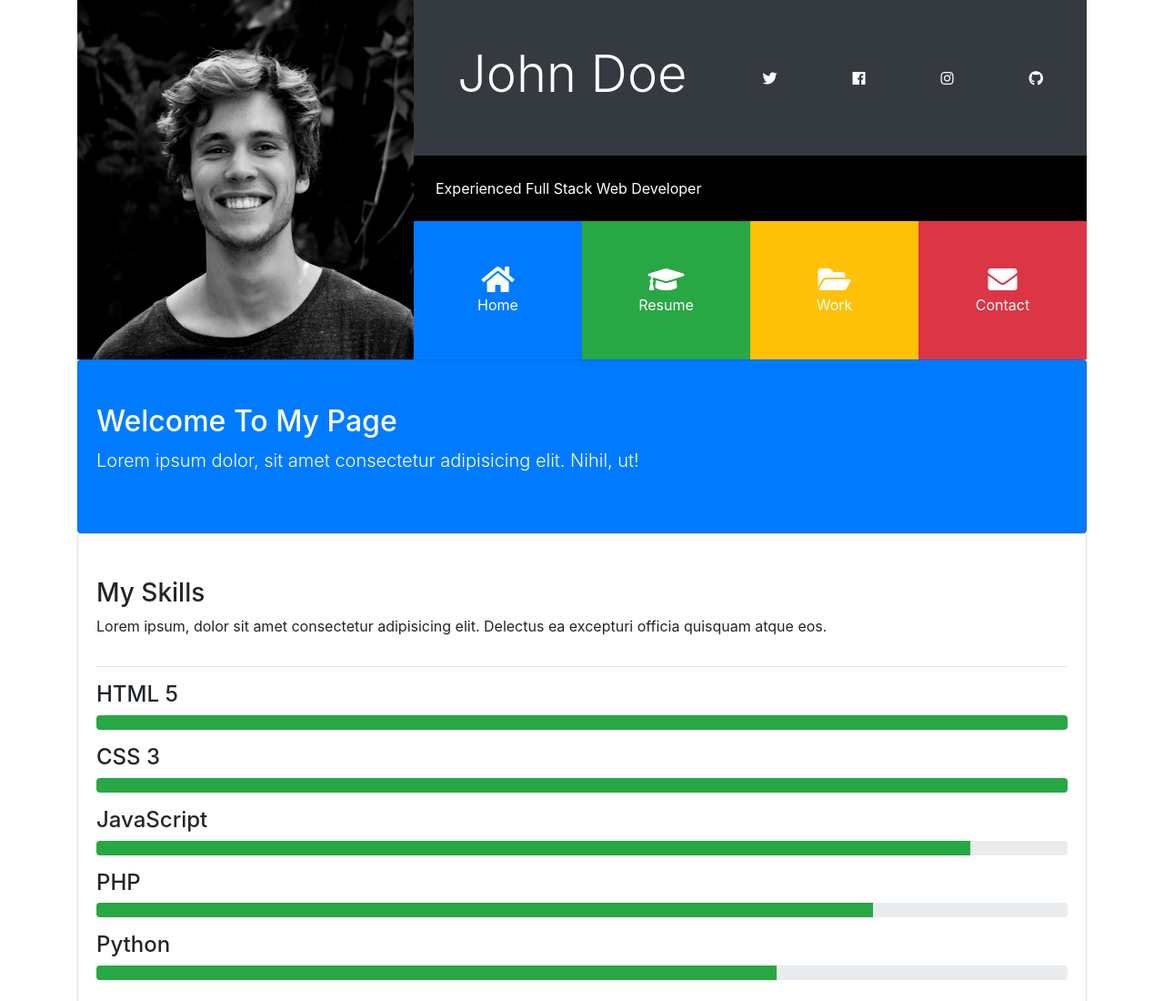
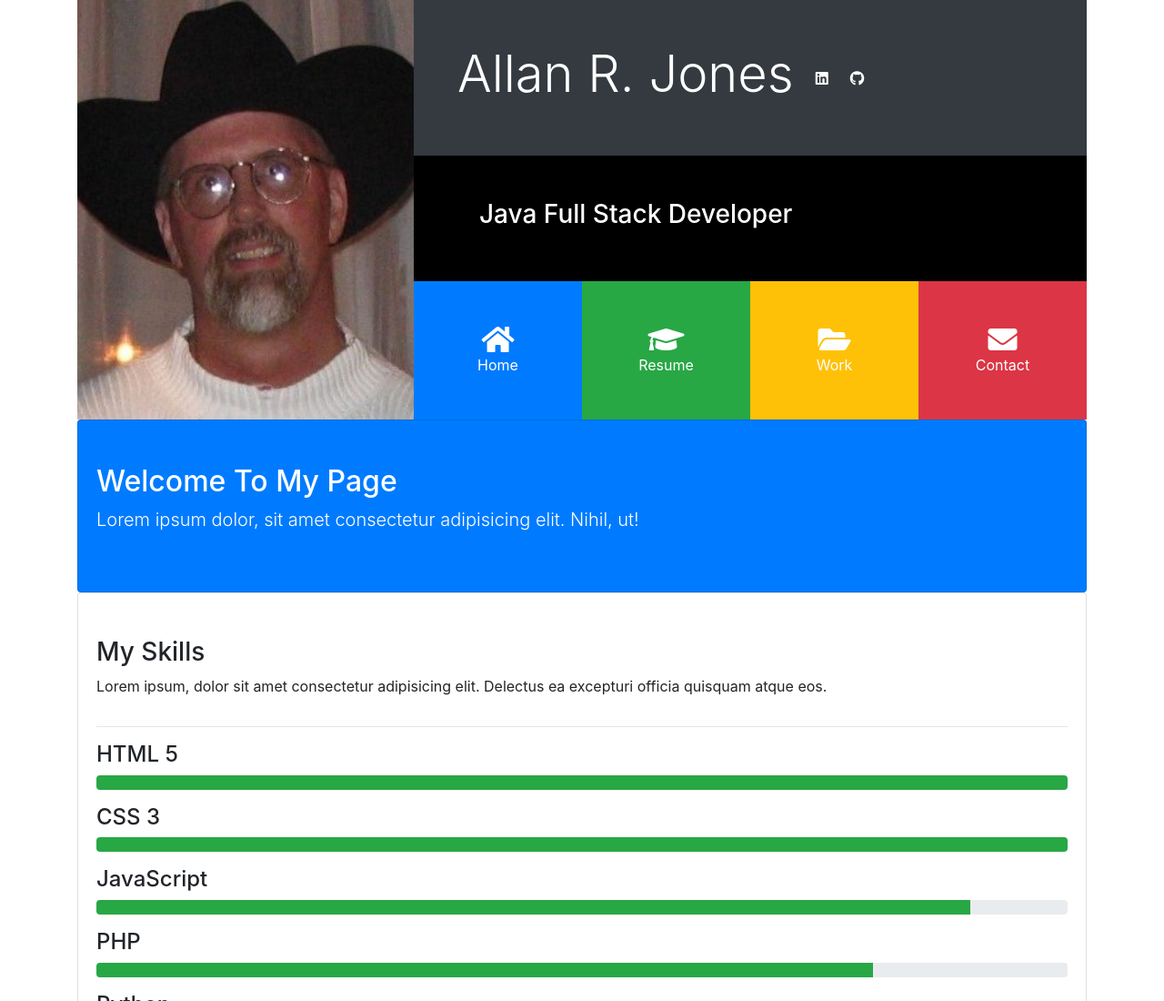
Before and after one commit to ajones1369/myProfile, a plain HTML site: page index.html in a window 1280 px wide. Shown: the top 1100 px of the page at 91% size. Drawn offline with nearby package versions, Linux system fonts and the light colour scheme; some packages are replaced by stand-ins of ours; a script that the page names is missing.

Commit message:
Main Heading

```diff
--- a/index.html
+++ b/index.html
@@ -11,7 +11,7 @@
     crossorigin="anonymous">
     <link rel="stylesheet" href="https://cdnjs.cloudflare.com/ajax/libs/ekko-lightbox/5.3.0/ekko-lightbox.css" />
   <link rel="stylesheet" href="css/style.css">
-  <title>Bootstrap Theme</title>
+  <title>Allan R. Jones</title>
 </head>
 
 <body>
@@ -19,38 +19,28 @@
     <header id="main-header">
       <div class="row no-gutters">
         <div class="col-lg-4 col-md-5">
-          <img src="img/person1.jpg" alt="">
+          <img src="img/Allan1.jpg" alt="">
         </div>
         <div class="col-lg-8 col-md-7">
           <div class="d-flex flex-column">
             <div class="p-5 bg-dark text-white">
-              <div class="d-flex flex-row justify-content-between align-items-center">
-                <h1 class="display-4">John Doe</h1>
-                <div class="d-none d-md-block">
-                  <a href="http://twitter.com" class="text-white">
-                    <i class="fab fa-twitter"></i>
+              <div class="d-flex flex-row align-items-center">
+                <h1 class="display-4">Allan R. Jones</h1>
+                <div class="p-4">
+                  <a href="https://www.linkedin.com/in/allan-jones-b6214214a" class="text-white">
+                    <i class="fab fa-linkedin"></i>
                   </a>
                 </div>
                 <div>
-                  <a href="http://facebook.com" class="text-white">
-                    <i class="fab fa-facebook"></i>
-                  </a>
-                </div>
-                <div>
-                  <a href="http://instagram.com" class="text-white">
-                    <i class="fab fa-instagram"></i>
-                  </a>
-                </div>
-                <div>
-                  <a href="http://github.com" class="text-white">
+                  <a href="https://github.com/ajones1369" class="text-white">
                     <i class="fab fa-github"></i>
                   </a>
                 </div>
               </div>
             </div>
 
-            <div class="p-4 bg-black">
-              Experienced Full Stack Web Developer
+            <div class="p-5 bg-black">
+              <h3 class="ml-4">Java Full Stack Developer</h3>
             </div>
 
             <div>
```
Also changed, not shown: img/Allan1.jpg (added), img/person1.jpg (deleted).
